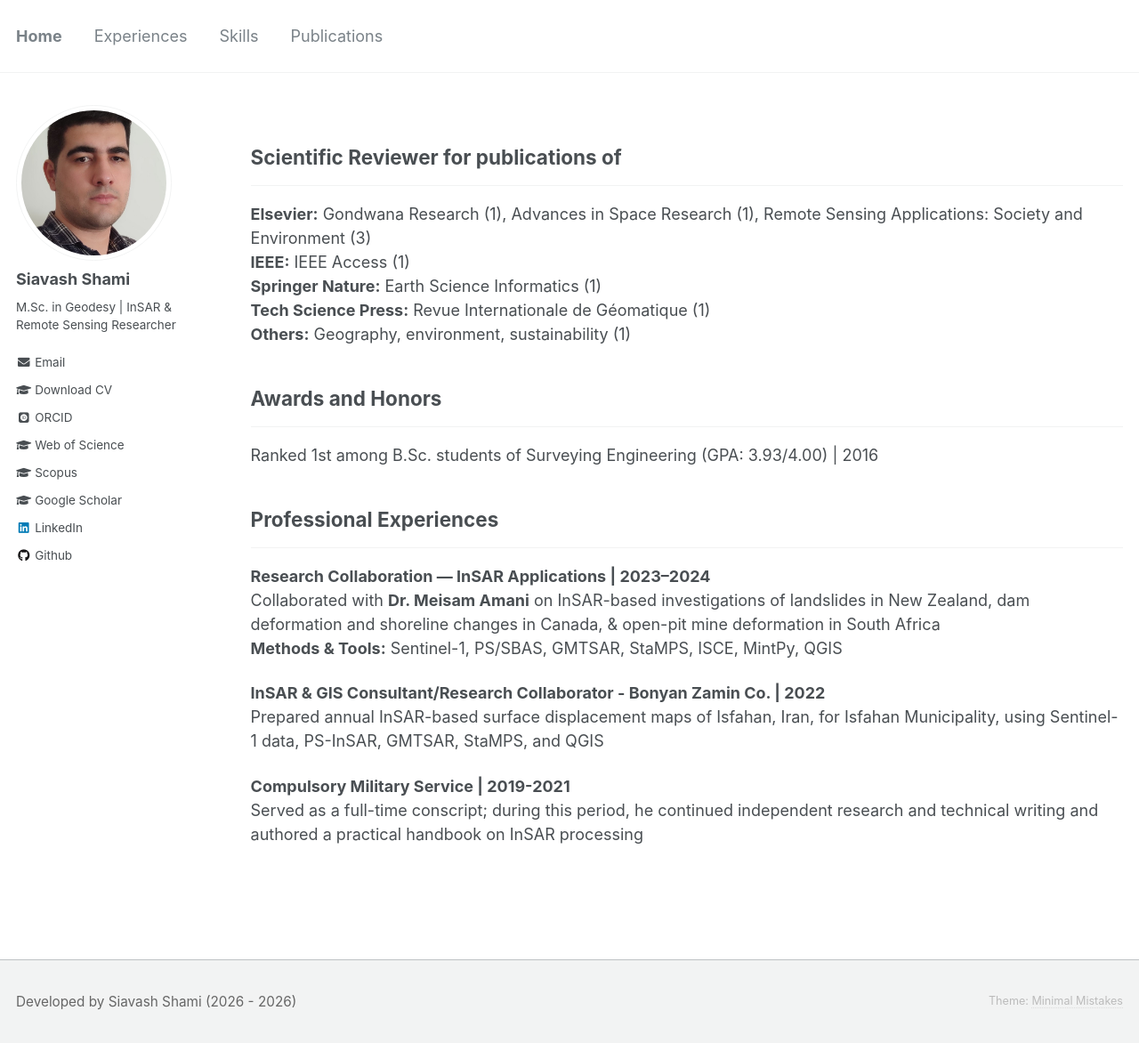
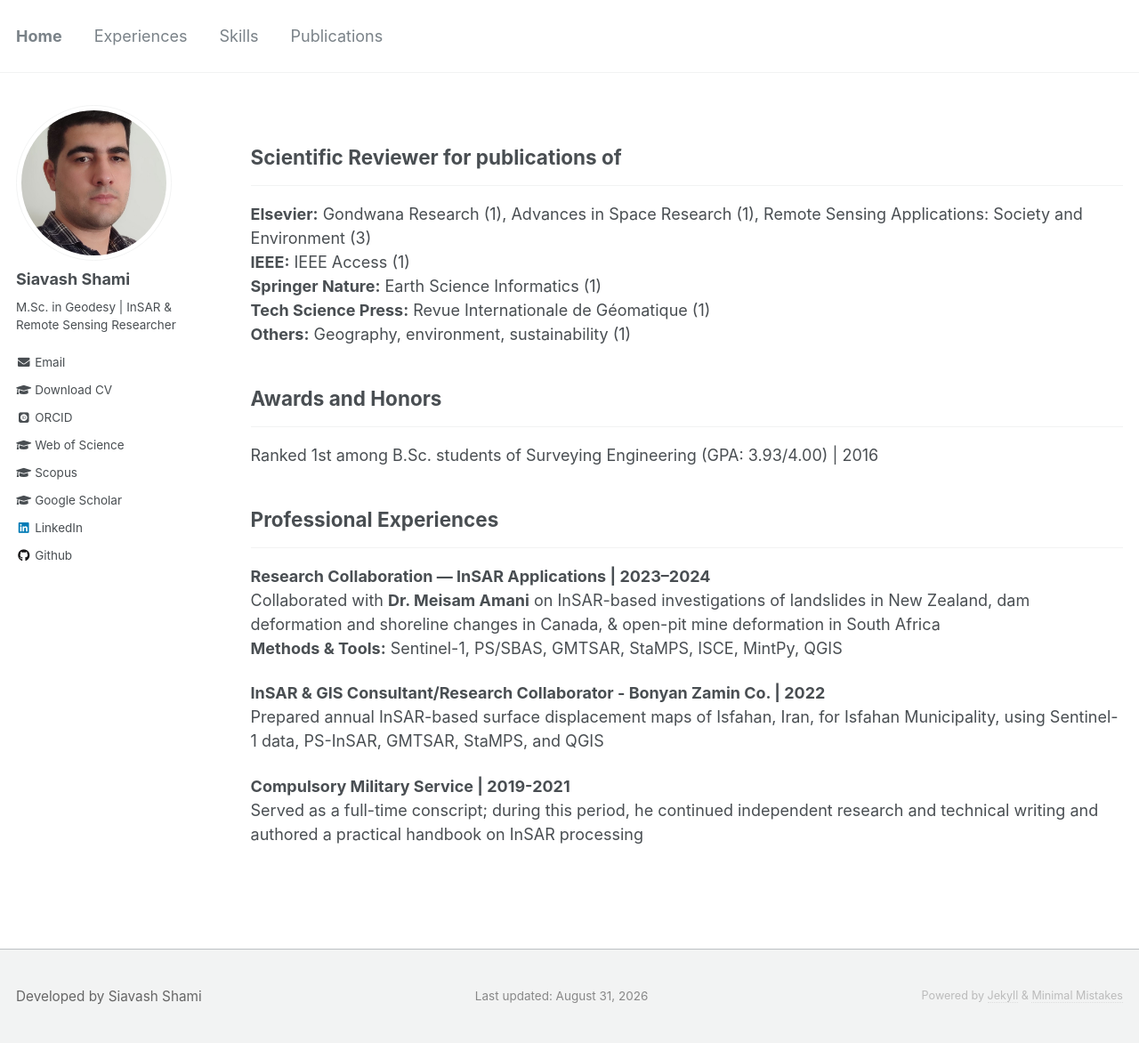
Before and after one commit to siavashshami/siavashshami.github.io, a Jekyll site: the page built from _pages/experiences.md, in a window 1280 px wide and 1172 px high. Shown: the whole window at 89% size. Built offline with Jekyll 4.4.1, drawn with Linux system fonts in a browser that asks for light colours; some web fonts are replaced.

Commit message:
Update footer.html

```diff
--- a/_includes/footer.html
+++ b/_includes/footer.html
@@ -9,10 +9,18 @@
     font-size: 0.85rem;
     color: #666;
     max-width: 100%;
-    line-height: 1;
+    line-height: 1.8;
 ">
-    <span>Developed by Siavash Shami (2026 - {{ site.time | date: '%Y' }})</span>
+    <span>Developed by Siavash Shami</span>
+
+    <span style="font-size: 0.75rem; color: #888; text-align: center;">
+        Last updated: August 31, 2026
+    </span>
+
     <span style="font-size: 0.7rem; color: #bbb;">
-        Theme: <a href="https://mademistakes.com/work/minimal-mistakes-jekyll-theme/" target="_blank" style="color: #bbb; text-decoration: none; border-bottom: 1px dotted #ddd;">Minimal Mistakes</a>
+        Powered by
+        <a href="https://jekyllrb.com/" target="_blank" style="color: #bbb; text-decoration: none; border-bottom: 1px dotted #ddd;">Jekyll</a>
+        &amp;
+        <a href="https://mademistakes.com/work/jekyll-themes/minimal-mistakes/" target="_blank" style="color: #bbb; text-decoration: none; border-bottom: 1px dotted #ddd;">Minimal Mistakes</a>
     </span>
 </div>
```
